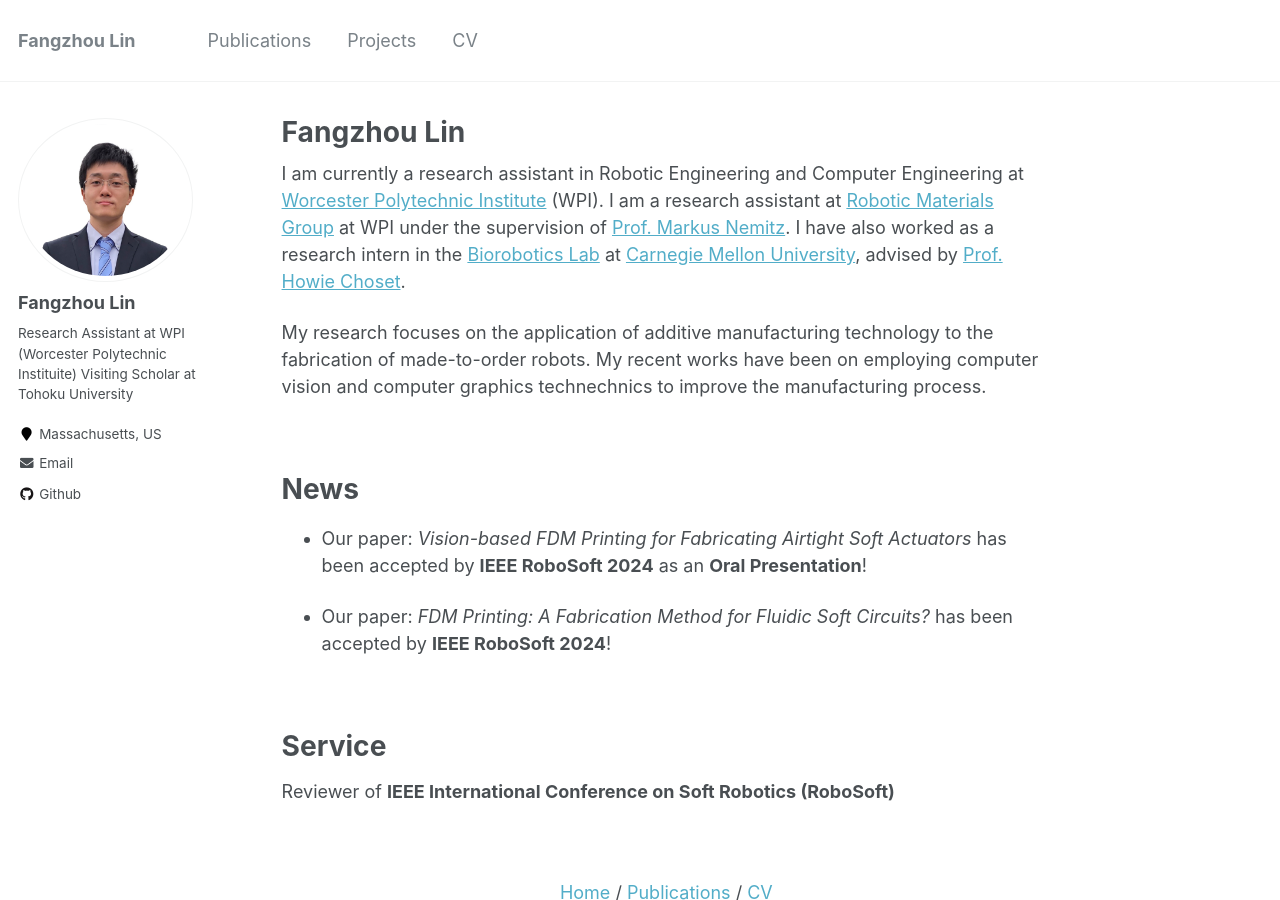
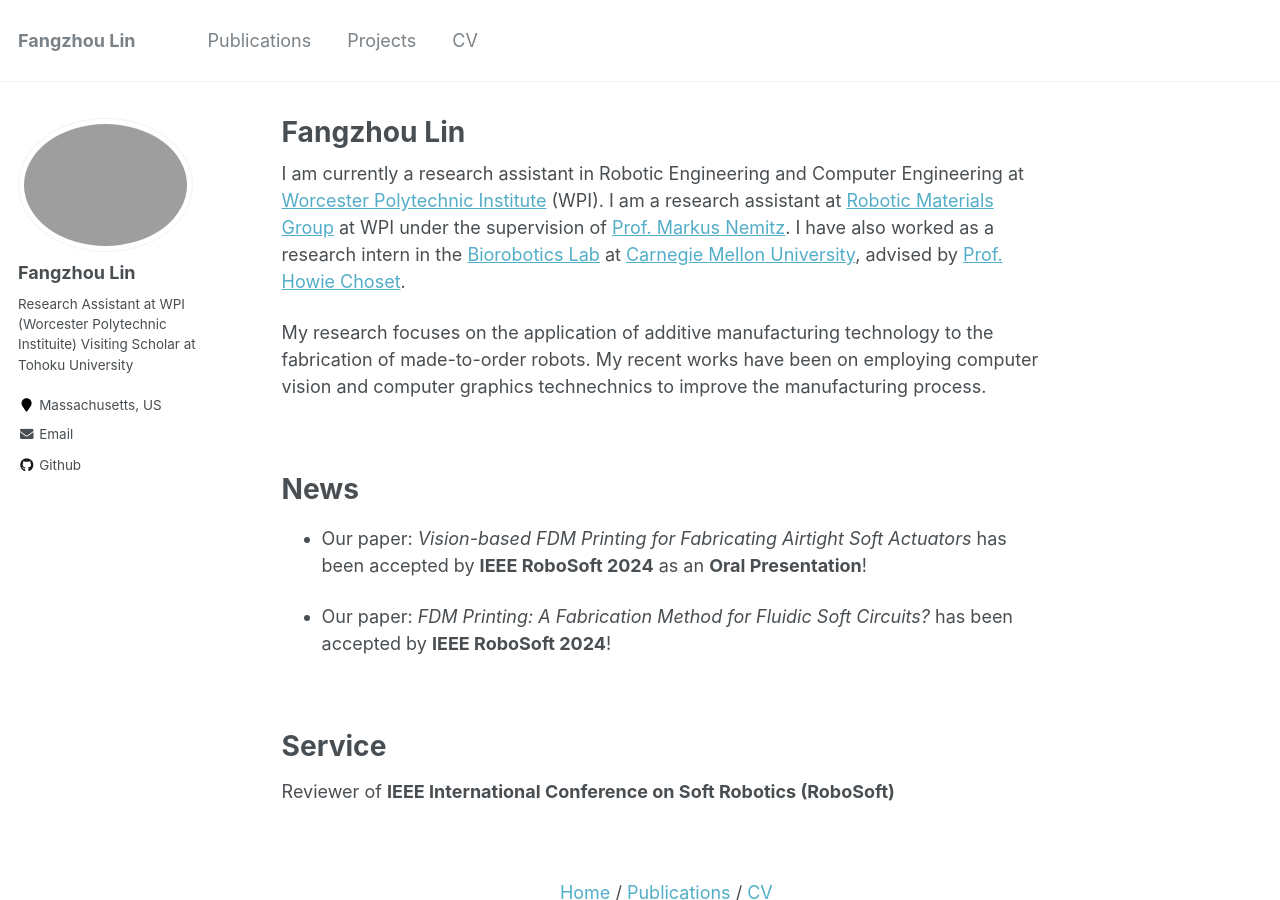
Before and after one commit to ark1234/ark1234.github.io, a Jekyll site: the page built from _pages/about.md, in a window 1280 px wide and 900 px high. Built offline with Jekyll 4.4.1, drawn with Linux system fonts in a browser that asks for light colours.

Commit message:
updata_png_profil

```diff
--- a/_config.yml
+++ b/_config.yml
@@ -81,7 +81,7 @@ analytics:
 # Site Author
 author:
   name             : "Fangzhou Lin"
-  avatar           : "FangzhouLin.jpg"
+  avatar           : "profile.png"
   bio              : "Research Assistant at WPI (Worcester Polytechnic Instituite) Visiting Scholar at Tohoku University"
   location         : "Massachusetts, US"
   employer         :
```
Also changed, not shown: 2 other files.
